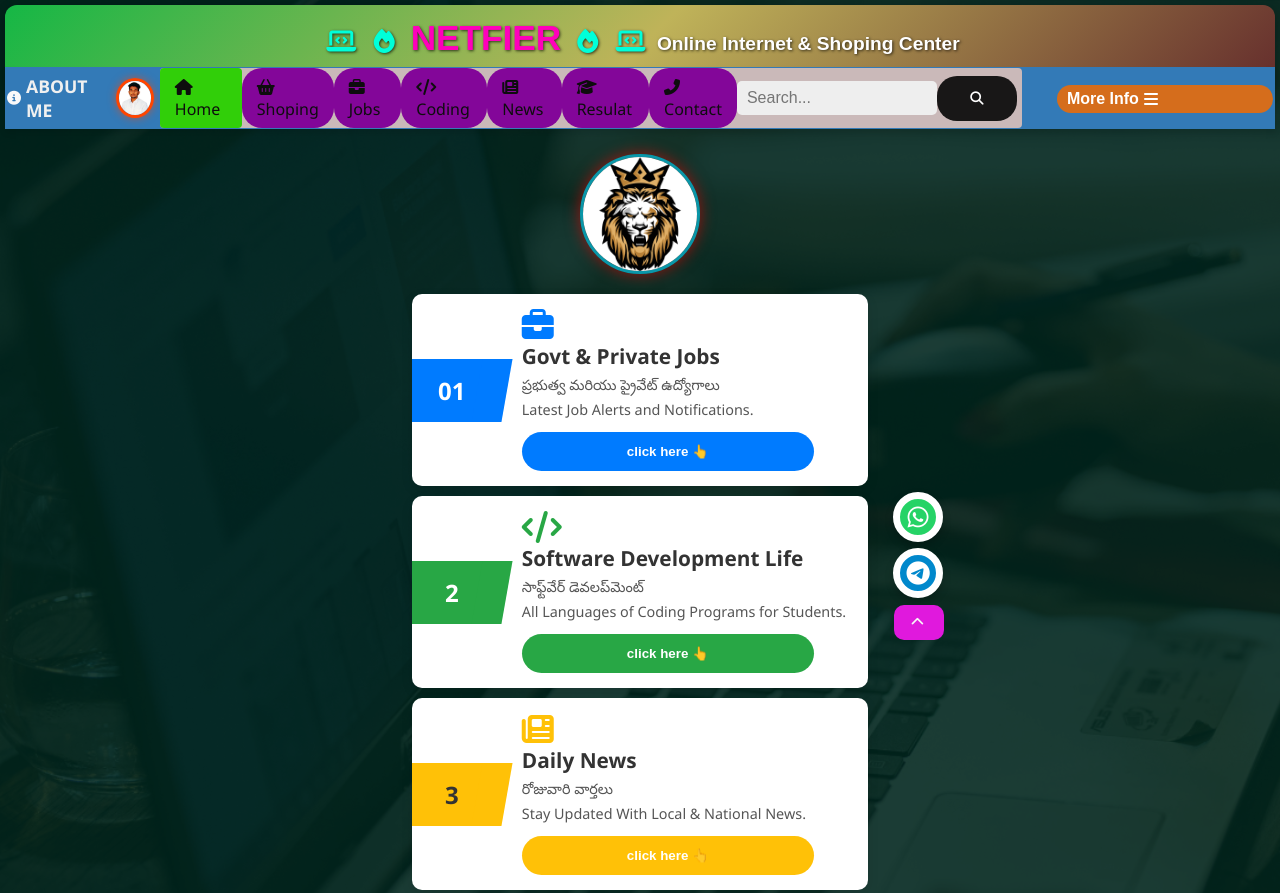
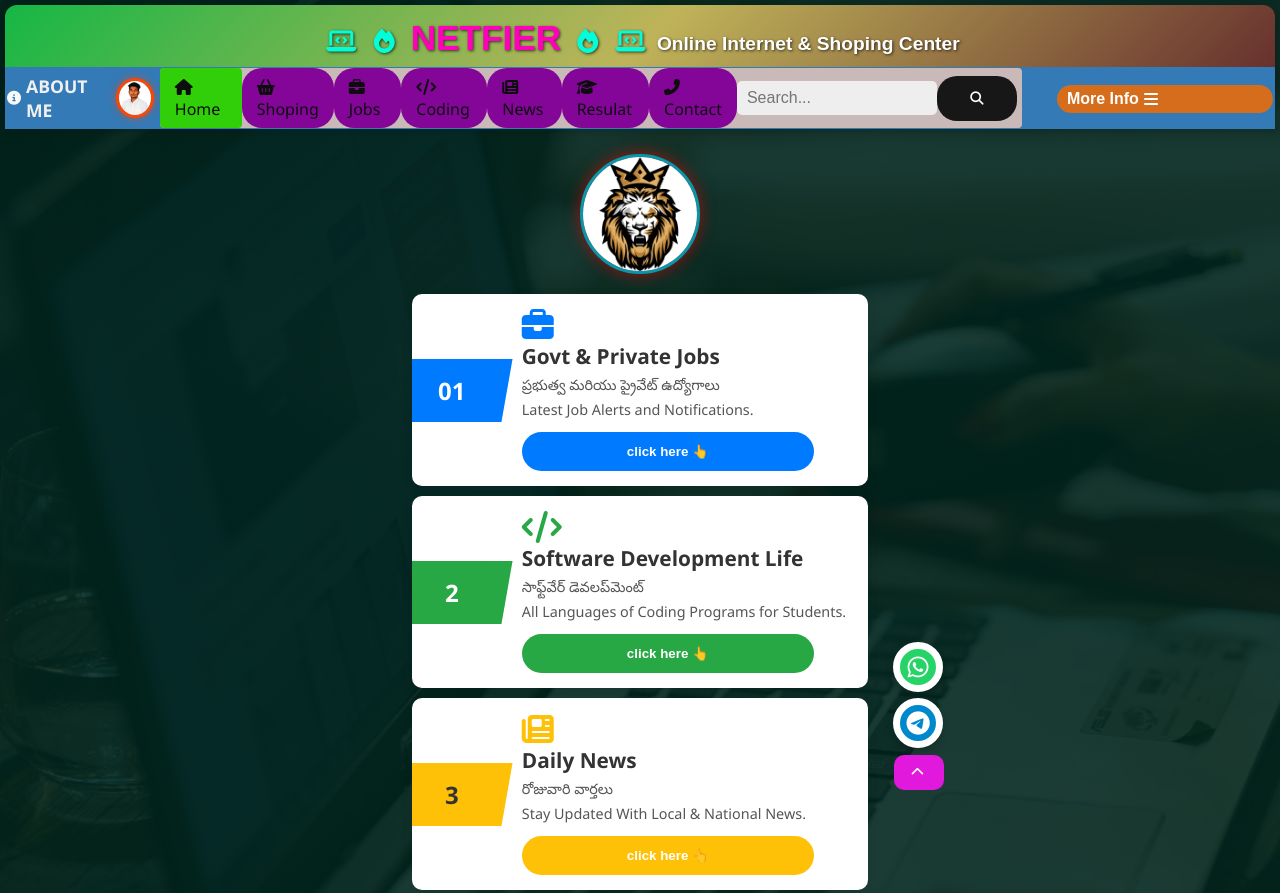
Before and after one commit to DileepNiki121/MY_NETFIER_WEBSITE, a plain HTML site: page index.html in a window 1280 px wide. Shown: the top 893 px of the page. Drawn offline with Linux system fonts and the light colour scheme.

Commit message:
Update styles1.css
chnaging sm butuns

```diff
--- a/styles1.css
+++ b/styles1.css
@@ -768,7 +768,7 @@
     position: fixed; /* Keeps them visible regardless of scroll */
 
 
-    bottom: 160px;
+    bottom: 10px;
     right:337px; /* Aligns them to the right edge */
 
     display: flex;
```
